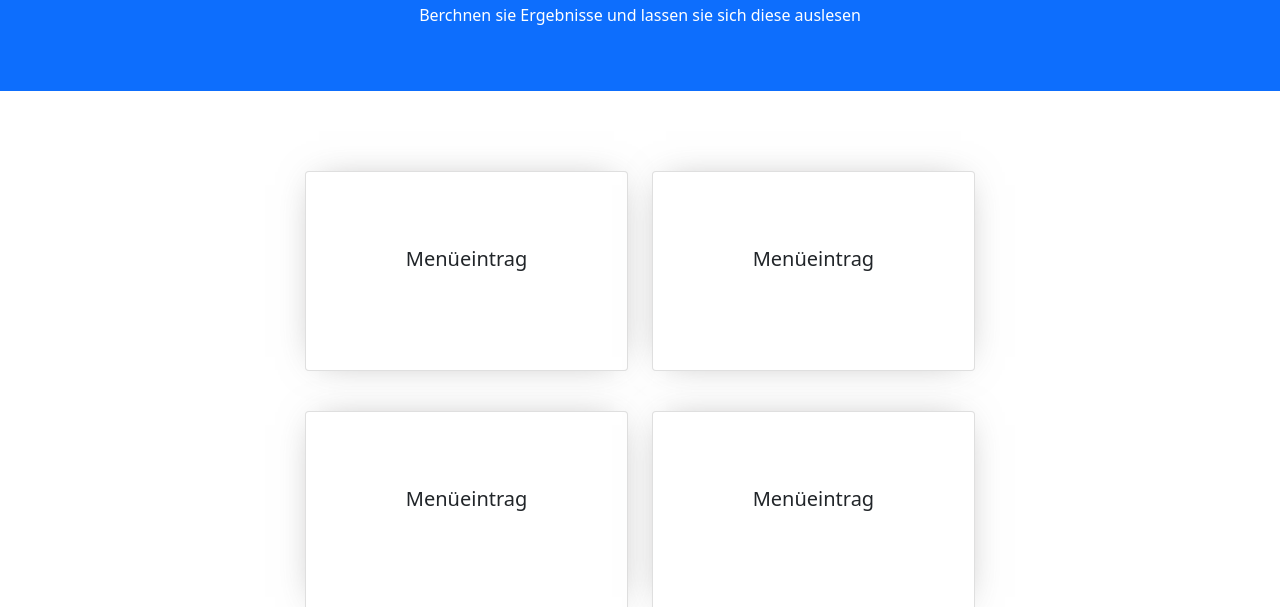
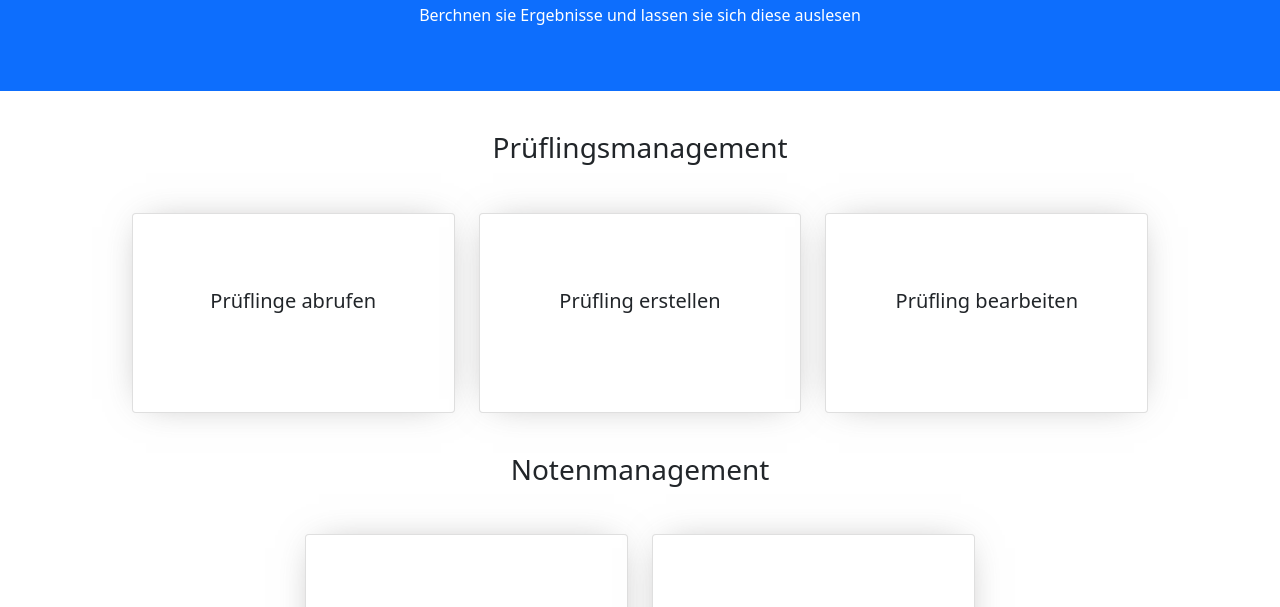
Before and after one commit to lucaspalomodevelop/bewertungstool-forntend, a plain HTML site: page home/index.html in a window 1280 px wide. Shown: the part 151-758 px from the top of the page. Drawn offline with nearby package versions, Linux system fonts and the light colour scheme.

Commit message:
add content

```diff
--- a/home/index.css
+++ b/home/index.css
@@ -38,5 +38,10 @@ a {
 }
 
 .container-entries {
-    padding: 60px 0;
+    padding: 20px 0;
 }
+
+.caption {
+    text-align: center;
+    padding: 20px 0;
+}
--- a/home/index.html
+++ b/home/index.html
@@ -45,28 +45,36 @@
         <!-- Entries -->
 
         <div class="container container-entries">
+            <h3 class="caption">Prüflingsmanagement</h3>
             <div class="container-content">
                 <a class="card link-dark" href="index.css">
                     <div class="card-body">
-                        <h5 class="card-title">Menüeintrag</p>
+                        <h5 class="card-title">Prüflinge abrufen</p>
                     </div>
                 </a>
                 <a class="card link-dark" href="index.css">
                     <div class="card-body">
-                        <h5 class="card-title">Menüeintrag</p>
+                        <h5 class="card-title">Prüfling erstellen</p>
+                    </div>
+                </a>
+                <a class="card link-dark" href="index.css">
+                    <div class="card-body">
+                        <h5 class="card-title">Prüfling bearbeiten</p>
                     </div>
                 </a>
             </div>
+
+            <h3 class="caption">Notenmanagement</h3>
             <div class="container-content">
 
                 <a class="card link-dark" href="index.css">
                     <div class="card-body">
-                        <h5 class="card-title">Menüeintrag</p>
+                        <h5 class="card-title">Noten abrufen</p>
                     </div>
                 </a>
                 <a class="card link-dark" href="index.css">
                     <div class="card-body">
-                        <h5 class="card-title">Menüeintrag</p>
+                        <h5 class="card-title">Noten eintragen</p>
                     </div>
                 </a>
 
```
